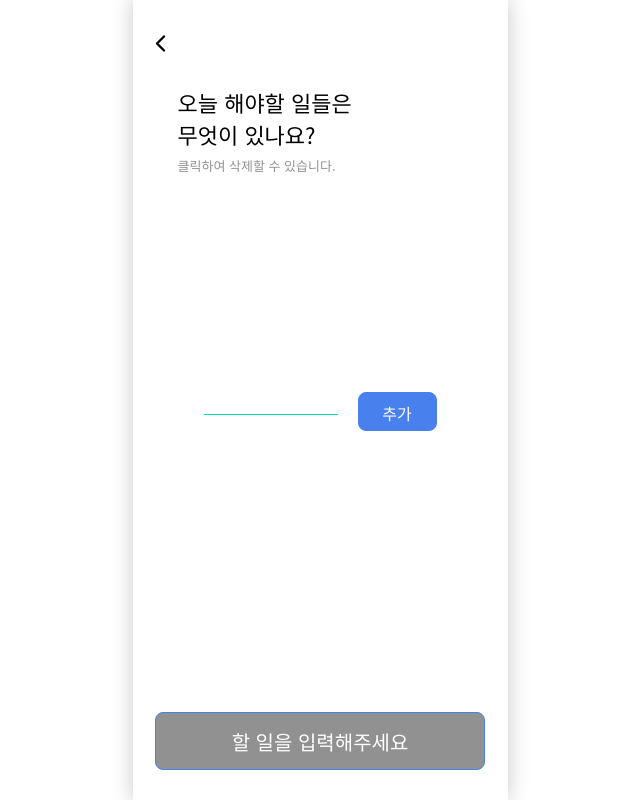
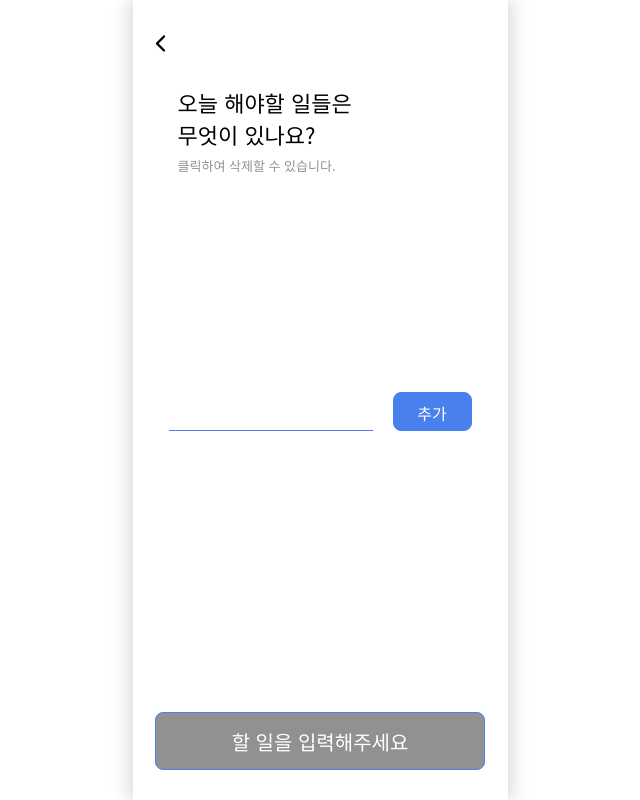
Before and after one commit to prgrms-fe-devcourse/FEDC2_TimeDivider_Root, a React (Create React App) app: page /CreateTask in a window 1280 px wide. Shown: the whole page, without its empty margins (320-960 px from the left). Built offline with nearby package versions, Linux system fonts and the light colour scheme.

Commit message:
feat: input 스타일링 피그마 반영

```diff
--- a/src/shared/components/Input.jsx
+++ b/src/shared/components/Input.jsx
@@ -1,4 +1,5 @@
 import styled from 'styled-components'
+import { colors } from 'shared/constants/colors'
 
 const Input = ({ ...props }) => {
 	return <StyledInput {...props} />
@@ -7,11 +8,10 @@ const Input = ({ ...props }) => {
 export default Input
 
 const StyledInput = styled.input`
-	width: 13rem;
-	height: 2rem;
-	font-size: 1.5rem;
+	width: 20rem;
+	font-size: 2.5rem;
 	border: none;
-	border-bottom: 1px solid #00dfab;
+	border-bottom: 1px solid ${colors.tossBlue};
 	outline: none;
 	text-align: center;
 `
```
